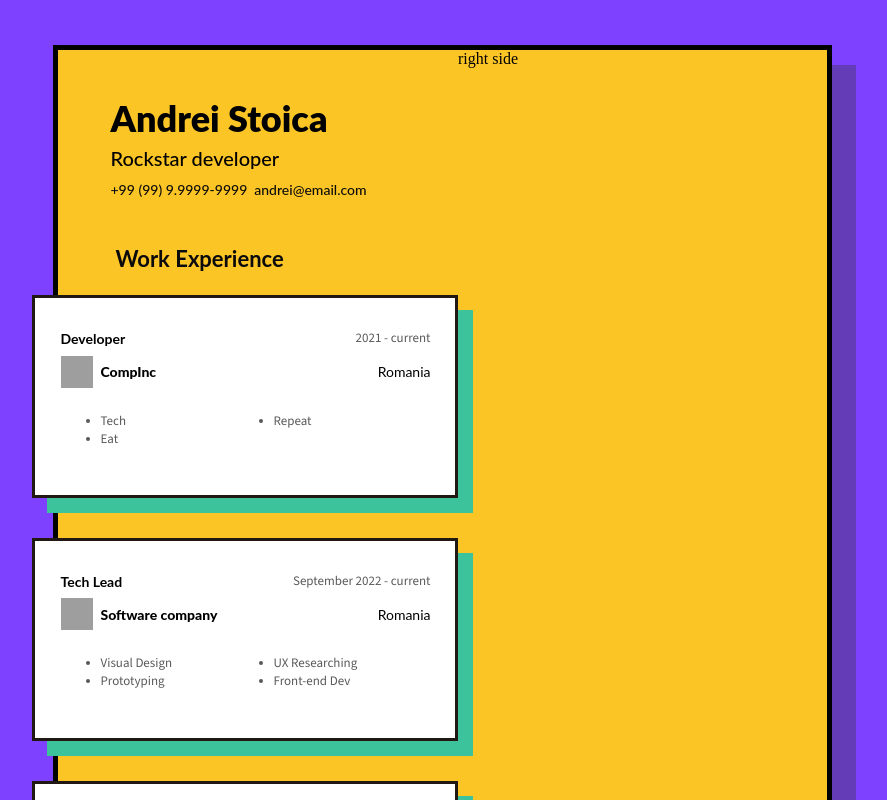
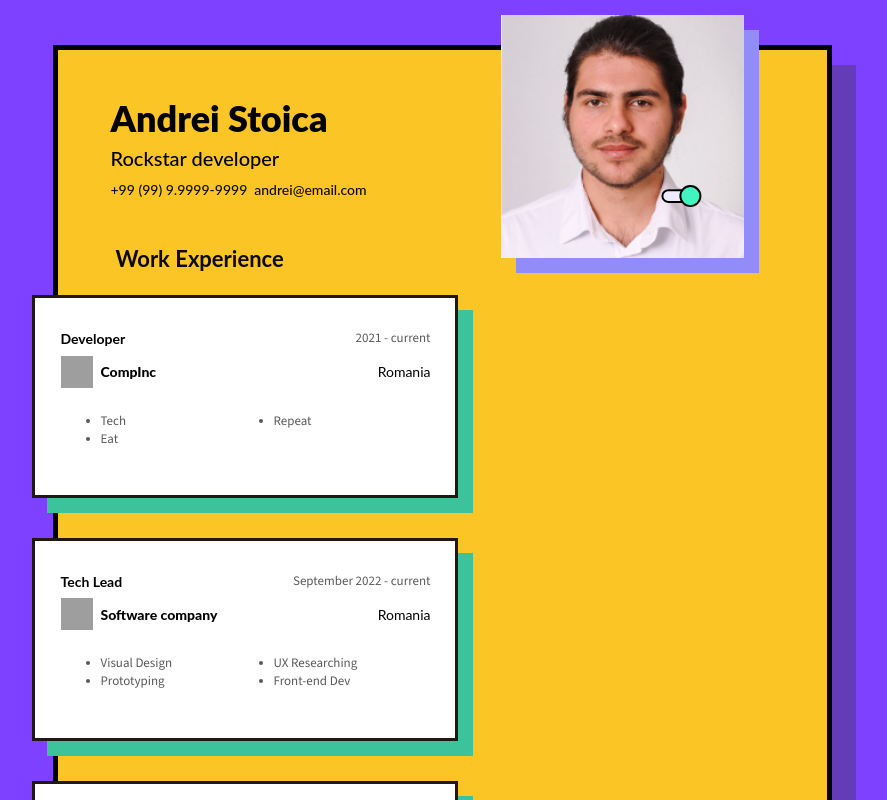
Before and after one commit to narcis-g/resume, a React (Vite) app: page / in a window 1280 px wide. Shown: the top 800 px of the page, without its empty margins (202-1089 px from the left). Built offline with nearby package versions, Linux system fonts and the light colour scheme; grey boxes are pictures that could not be loaded.

Commit message:
Implement the avatar

```diff
--- a/src/App.jsx
+++ b/src/App.jsx
@@ -3,6 +3,7 @@ import './normalize.css'
 import Layout from './components/Layout';
 import Details from './components/Details';
 import WorkExperience from './components/WorkExperience';
+import Avatar from './components/Avatar'
 
 export default function App() {
   return (
@@ -16,7 +17,9 @@ export default function App() {
        }
 
        right = {
-         <div>right side</div>
+         <div>
+           <Avatar></Avatar>
+         </div>
        }
        />
 
--- /dev/null
+++ b/src/components/Avatar.jsx
@@ -0,0 +1,46 @@
+import styled from 'styled-components'
+
+const Avatar = () => {
+  return (
+    <Container>
+      <SVG xmlns="http://www.w3.org/2000/svg" width="42" height="23"
+        viewBox="0 0 42 23" fill="none">
+        <mask id="path-1-inside-1_304_146" fill="white">
+          <path fill-rule="evenodd" clip-rule="evenodd" d="M7.56602 4.23529C7.56362 4.23529 7.56122 4.23529 7.55882 4.23529C3.66034 4.23529 0.5 7.39563 0.5 11.2941C0.5 15.1926 3.66034 18.3529 7.55882 18.3529L32.9706 18.3529C36.8691 18.3529 40.0294 15.1926 40.0294 11.2941C40.0294 7.39564 36.8691 4.23529 32.9706 4.23529H7.56602Z" />
+        </mask>
+        <path fill-rule="evenodd" clip-rule="evenodd" d="M7.56602 4.23529C7.56362 4.23529 7.56122 4.23529 7.55882 4.23529C3.66034 4.23529 0.5 7.39563 0.5 11.2941C0.5 15.1926 3.66034 18.3529 7.55882 18.3529L32.9706 18.3529C36.8691 18.3529 40.0294 15.1926 40.0294 11.2941C40.0294 7.39564 36.8691 4.23529 32.9706 4.23529H7.56602Z" fill="#EDECFF" />
+        <path d="M7.56602 4.23529L7.56402 6.23529H7.56602V4.23529ZM7.55882 18.3529L7.55882 16.3529H7.55882V18.3529ZM32.9706 18.3529V20.3529V18.3529ZM7.56802 2.2353C7.56495 2.23529 7.56189 2.23529 7.55882 2.23529V6.23529C7.56056 6.23529 7.56229 6.23529 7.56402 6.23529L7.56802 2.2353ZM7.55882 2.23529C2.55577 2.23529 -1.5 6.29106 -1.5 11.2941H2.5C2.5 8.5002 4.76491 6.23529 7.55882 6.23529V2.23529ZM-1.5 11.2941C-1.5 16.2972 2.55577 20.3529 7.55882 20.3529V16.3529C4.76491 16.3529 2.5 14.088 2.5 11.2941H-1.5ZM32.9706 16.3529L7.55882 16.3529L7.55882 20.3529L32.9706 20.3529V16.3529ZM32.9706 20.3529C37.9736 20.3529 42.0294 16.2972 42.0294 11.2941H38.0294C38.0294 14.088 35.7645 16.3529 32.9706 16.3529V20.3529ZM42.0294 11.2941C42.0294 6.29107 37.9736 2.23529 32.9706 2.23529V6.23529C35.7645 6.23529 38.0294 8.50021 38.0294 11.2941H42.0294ZM7.56602 6.23529H32.9706V2.23529H7.56602V6.23529Z" fill="black" mask="url(#path-1-inside-1_304_146)" />
+        <circle cx="30.1471" cy="11.2941" r="10.2941" fill="#42F4BF" stroke="black" stroke-width="2" />
+      </SVG>
+    </Container>
+  )
+}
+
+export default Avatar;
+
+
+const Container = styled.div`
+   display:flex;
+   width: 243px;
+   height: 243px;
+   margin-left:43px;
+   margin-top: -35px;
+   flex-shrink: 0;
+   background: url(../../public/resume.jpg), lightgray 50% / cover no-repeat;
+   -webkit-background-size: cover;
+   -moz-background-size: cover;
+   -o-background-size: cover;
+   background-size: cover;
+   box-shadow: 15px 15px 0px 0px #928CF8;
+`;
+
+const SVG = styled.svg`
+  width: 40.941px;
+  height: 22.588px;
+  flex-shrink: 0;
+  position: relative;
+  margin-top: 170px;
+  margin-left: 160px
+
+
+`
```
Also changed, not shown: public/resume.jpg (added).
